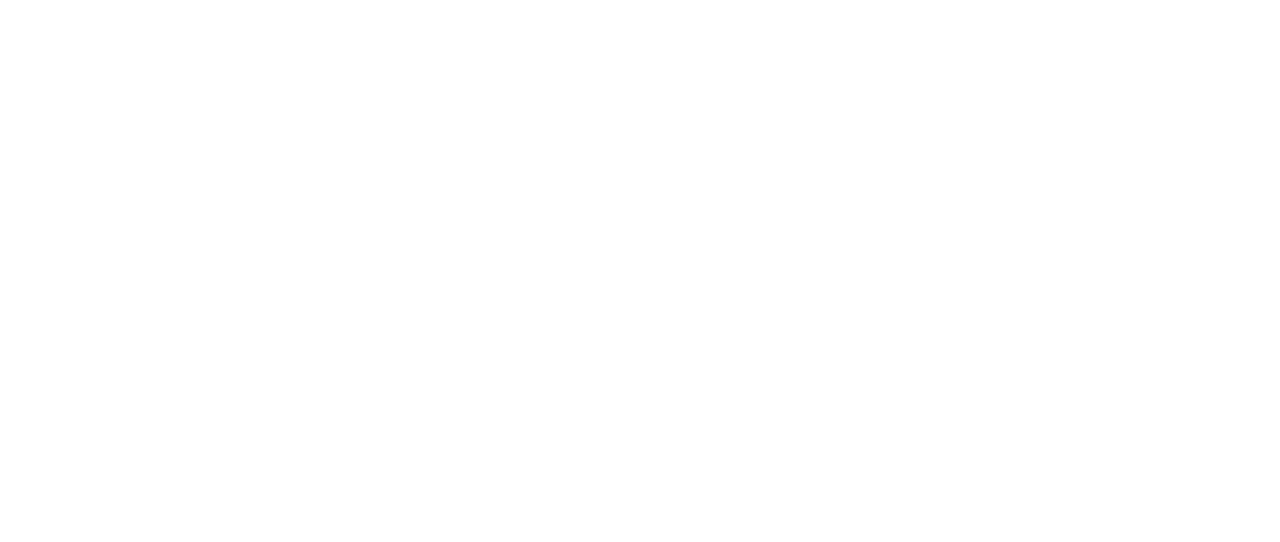
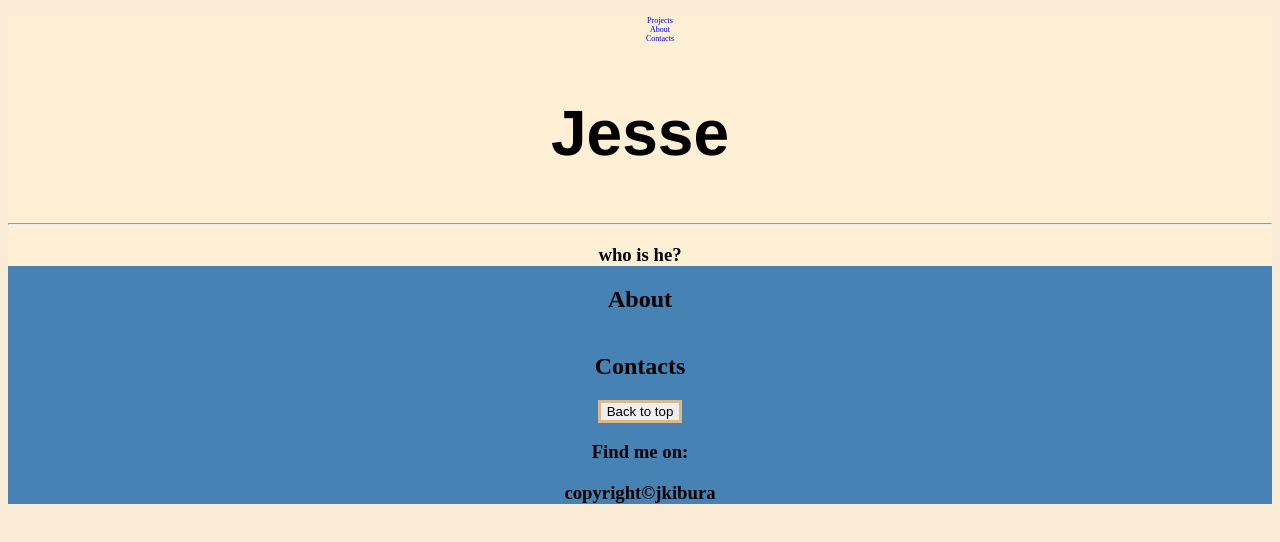
Before and after one commit to jkibura/m1project, a plain HTML site: page index.html in a window 1280 px wide. Drawn offline with Linux system fonts and the light colour scheme.

Commit message:
Basic html and css

```diff
--- a/index.html
+++ b/index.html
@@ -3,9 +3,45 @@
 <head>
     <meta charset="UTF-8">
     <meta name="viewport" content="width=device-width, initial-scale=1.0">
-    <title>Document</title>
+    <title>M1 Project</title>
+    <link rel="stylesheet" href="style.css">
 </head>
+
+<body>
+    <header>
+    <section><figure>
+    </figure>
+
+        <nav>
+            <ul><li><a href="#projects">Projects</a></li>
+        <li><a href="#about">About</a></li>
+        <li><a href="#contacts">Contacts</a></li></ul>
+    </nav>
+
+        <h1>Jesse</h1>
+        <hr class="hr1">
+        <h3>who is he?</h3>
+    </header>
+</section>
+
 <body>
 
+        <h2>About</h2>
+        <article class="column">
+
+    </article>
+
+    <article>
+        <h2>Contacts</h2>
+
+<button>Back to top</button>
+    </article>
 </body>
+</body>
+
+ <footer>
+    <h3>Find me on:</h3>
+
+    <h3>copyright&copy;jkibura</h3>
+ </footer>
 </html>
--- a/style.css
+++ b/style.css
@@ -0,0 +1,65 @@
+html {
+scroll-behavior: smooth;
+background-color: antiquewhite;
+}
+
+
+header {
+    background-image: ;
+    background: papayawhip;
+    position: sticky;
+    margin: 0;
+    padding:0;
+}
+
+nav {
+    font-size: 0.5rem;
+    margin:0;
+    display: flex;
+    justify-content: center;
+    display: inline;
+    flex-direction: column;
+    position: fixed top-0;
+    background-color: hsla(0, 23%, 95%, 0);
+
+}
+
+a {
+    color: black-500;
+    text-decoration: none;
+    text-shadow: 0cm;
+}
+
+ul {
+    list-style: none;
+}
+
+body {
+    background: steelblue;
+    text-align: center;
+}
+
+h1 {
+    font-family: 'Franklin Gothic Medium', 'Arial Narrow', Arial, sans-serif;
+    font-size :4em;
+}
+
+h2 {
+    position: sticky;
+}
+
+footer {
+    background: linear-gradient(rebeccapurple #ffefd5);
+    text-align: center;
+    position: relative;
+}
+
+button {
+    border: solid burlywood;
+
+}
+
+.column {
+    column-count: 2;
+    column-rule: 2px grey solid;
+}
```
